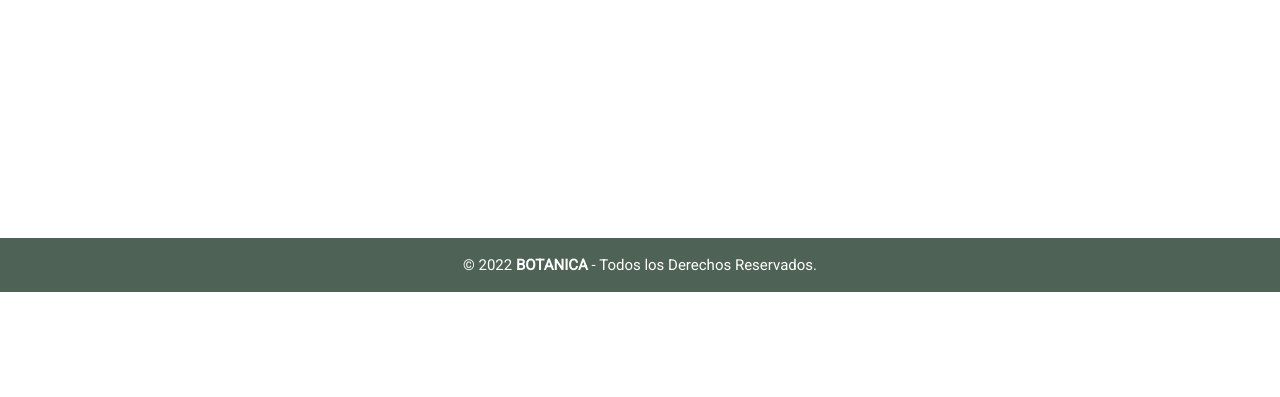
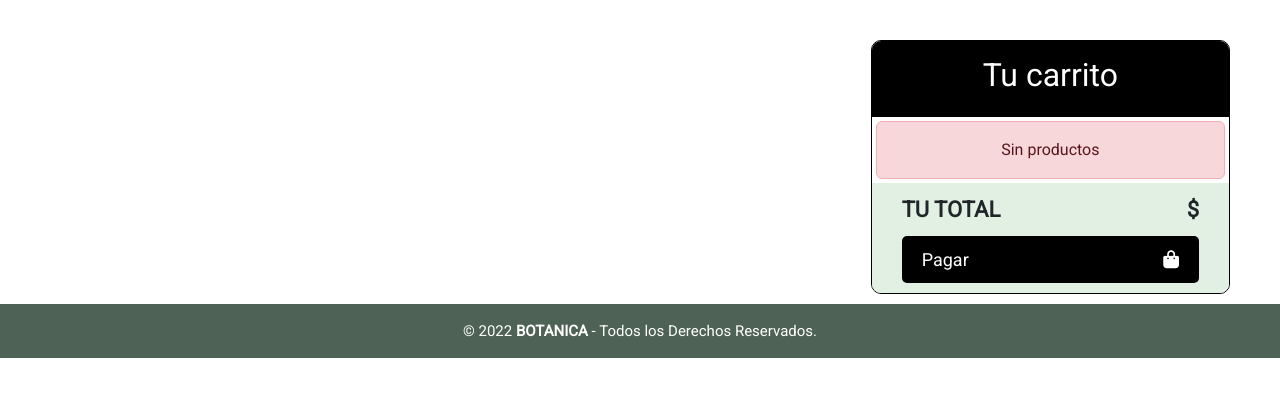
Before and after one commit to jegallard/CursoDjango, a Django app: page /productos in a window 1280 px wide. Shown: the part 121-518 px from the top of the page. Run offline with Django 3.2, Linux system fonts and the light colour scheme; data that the repository does not hold is empty; some libraries are stand-ins or nearby versions.

Commit message:
carrito falta total

```diff
--- a/botanica/tp_botanico/carrito/carrito.py
+++ b/botanica/tp_botanico/carrito/carrito.py
@@ -5,8 +5,8 @@
         carrito = self.session.get("carrito")
         if not carrito:
             carrito = self.session["carrito"] = {}
-        else:
-            self.carrito = carrito
+        #else:
+        self.carrito = carrito
 
     def agregar(self, producto):
         if(str(producto.id) not in self.carrito.keys()):
--- /dev/null
+++ b/botanica/tp_botanico/carrito/urls.py
@@ -0,0 +1,11 @@
+from . import views
+from django.urls import path
+
+app_name = "carrito"
+
+urlpatterns = [
+    path('agregar/<int:producto_id>/', views.agregar_producto, name='agregar'),
+    path('eliminar/<int:producto_id>/', views.eliminar_producto, name='eliminar'),
+    path('restar/<int:producto_id>/', views.restar_producto, name='restar'),
+    path('limpiar/', views.limpiar_carrito, name='limpiar'),
+]
--- a/botanica/tp_botanico/static/publica/css/productos.css
+++ b/botanica/tp_botanico/static/publica/css/productos.css
@@ -12,7 +12,7 @@
 	display: grid;
   	grid-template-columns: repeat(auto-fit, minmax(220px, 1fr));
   	grid-gap: 30px 30px;
-	width: 100%;
+	width: 80%;
 	transition: .3s;
 }
 
@@ -61,9 +61,24 @@
 	padding: 5px 15px;
 	border-radius: 5px;
 	cursor: pointer;
+	text-decoration: none;
 }
 
 /* Carrito de compras */
+.carrito2 {
+	border: 1px solid black;
+	width: 35%;
+	margin-top: 30px;
+	border-radius: 10px;
+	overflow: hidden;
+	margin-bottom: auto;
+	position: sticky !important;
+	top: 0;
+	transition: .3s;
+
+}
+
+
 .carrito {
 	border: 1px solid black;
 	width: 35%;
@@ -74,8 +89,6 @@
 	position: sticky !important;
 	top: 0;
 	transition: .3s;
-	opacity: 0;
-	margin-right: -100%;
 }
 
 .carrito .header-carrito{
--- a/botanica/tp_botanico/static/publica/js/producto.js
+++ b/botanica/tp_botanico/static/publica/js/producto.js
@@ -1,6 +1,7 @@
+
 //Variable que mantiene el estado visible del carrito
 var carritoVisible = false;
-
+/*
 //Esperar que todos los elementos de la pagina carguen para ejecutar el script
 if(document.readyState="loading"){
 	document.addEventListener("DOMContentLoaded",ready);
@@ -72,7 +73,7 @@
 	total = Math.round(total*100)/100;
 	document.getElementsByClassName("carrito-precio-total")[0].innerText= total;
 }
-
+*/
 //oculta el carrito cuando no hay elementos
 function ocultarCarrito(){
 	let carritoItems = document.getElementsByClassName("carrito-items")[0];
--- a/botanica/tp_botanico/templates/publica/productos.html
+++ b/botanica/tp_botanico/templates/publica/productos.html
@@ -2,7 +2,7 @@
 
 {%block estilo %}
   {% load static %}
-  <link rel="stylesheet" href="{% static "./publica/css/productos.css" %}?v=1.1">
+  <link rel="stylesheet" href="{% static "./publica/css/productos.css" %}?v=1.2">
 {% endblock estilo %}
 
 {% block titulo %}Tienda online{% endblock titulo %}
@@ -17,7 +17,7 @@
 					<span class="titulo-item">{{producto.nombre}}</span>
 					<img src= {{producto.imagen.url}} alt="imagen del producto {{producto.titulo}}" class="img-item">
 					<span class="precio-item">$ {{producto.precio}}</span>
-					<button class="boton-item">Agregar al carrito</button>
+					<a href="{% url 'carrito:agregar' producto.id %}" class="boton-item">Agregar al carrito</a>
 				</div>
 			{%endfor%}
 		</div>
@@ -28,6 +28,29 @@
 				<h2>Tu carrito</h2>
 			</div>
 
+			{%if request.session.carrito.items %}
+						{%for key, value in request.session.carrito.items%}
+						<tr>
+							<div class="carrito-item">
+								<img src= {{value.imagen}}  alt="" width="80px">
+								<div class="carrito-item-detalle">
+									<span class="carrito-item-titulo">{{value.nombre}}</span>
+									<div class="selector-cantidad">
+										<a href="{% url 'carrito:restar' value.producto_id %}"><i class="fa-solid fa-minus restar-cantidad"></i></a>
+										<input type="text" value="{{value.cantidad}}" class="carrito-item-cantidad" disabled>
+										<a href="{% url 'carrito:agregar' value.producto_id %}"><i class="fa-solid fa-plus"></i></a>
+									</div>
+									<span class="carrito-item-precio">{{value.precio}}</span>
+								</div>
+								<a href="{% url 'carrito:eliminar' value.producto_id %}"><span class="btn-eliminar"><i class="fa-solid fa-trash"></i></span></a>
+							</div>
+						</tr>
+						{%endfor%}
+				{% else %}
+						<div class="alert alert-danger text-center m-1">
+							Sin productos
+						</div>
+				{%endif%}
 			<div class="carrito-items">
 				<!--
 				<div class="carrito-item">
@@ -54,10 +77,51 @@
 				<button class="btn-pagar">Pagar<i class="fa-solid fa-bag-shopping"></i></button>
 			</div>
 		</div>
+
+		<!-- Carrito de compras prueba
+		<div class="carrito2">
+			<table class="table table-bordered">
+				<thead>
+					<tr>
+						<th colspan="3" class="text-center">
+							Carrito de compras
+						</th>
+					</tr>
+					<tr>
+						<th>Producto</th>
+						<th>Cantidad</th>
+						<th>Precio</th>
+					</tr>
+				</thead>
+
+				<tbody>
+					{%if request.session.carrito.items %}
+						{%for key, value in request.session.carrito.items%}
+						<tr>
+							<td>{{value.nombre}}</td>
+							<td>{{value.precio}}</td>
+						</tr>
+						{%endfor%}
+					{% else %}
+					<tr>
+						<td colspan=3>
+							<div class="alert alert-danger text-center">
+								Sin producto
+							</div>
+						</td>
+					</tr>
+					{% endif %}
+
+				</tbody>
+
+			</table>
+		</div>
+		-->
+
 	</section>
 
 {% endblock main %}
 
 {% block jsScript %}
-<script src="{% static './publica/js/producto.js' %}"></script>
+<script src="{% static './publica/js/producto.js' %}?v=1.1"></script>
 {% endblock jsScript %}
--- a/botanica/tp_botanico/tp_botanico/urls.py
+++ b/botanica/tp_botanico/tp_botanico/urls.py
@@ -22,7 +22,8 @@
 urlpatterns = [
     path('admin/', admin.site.urls),
     path('', include("publica.urls")),
-    path('', include("login_registro.urls"))
+    path('', include("login_registro.urls")),
+    path('carrito', include("carrito.urls"))
 ]
 
 urlpatterns+=static(settings.MEDIA_URL, document_root= settings.MEDIA_ROOT)
```
Also changed, not shown: botanica/tp_botanico/carrito/views.py (+5 -5 lines).
